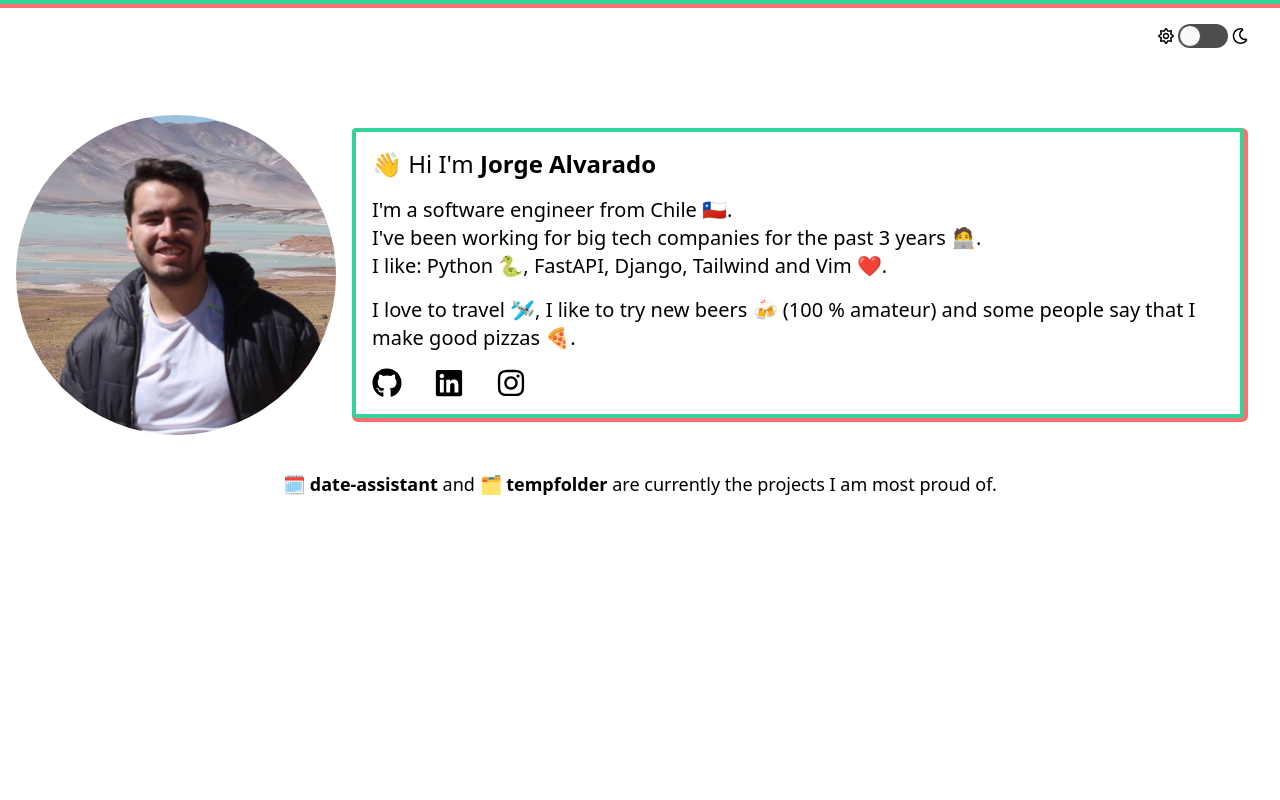
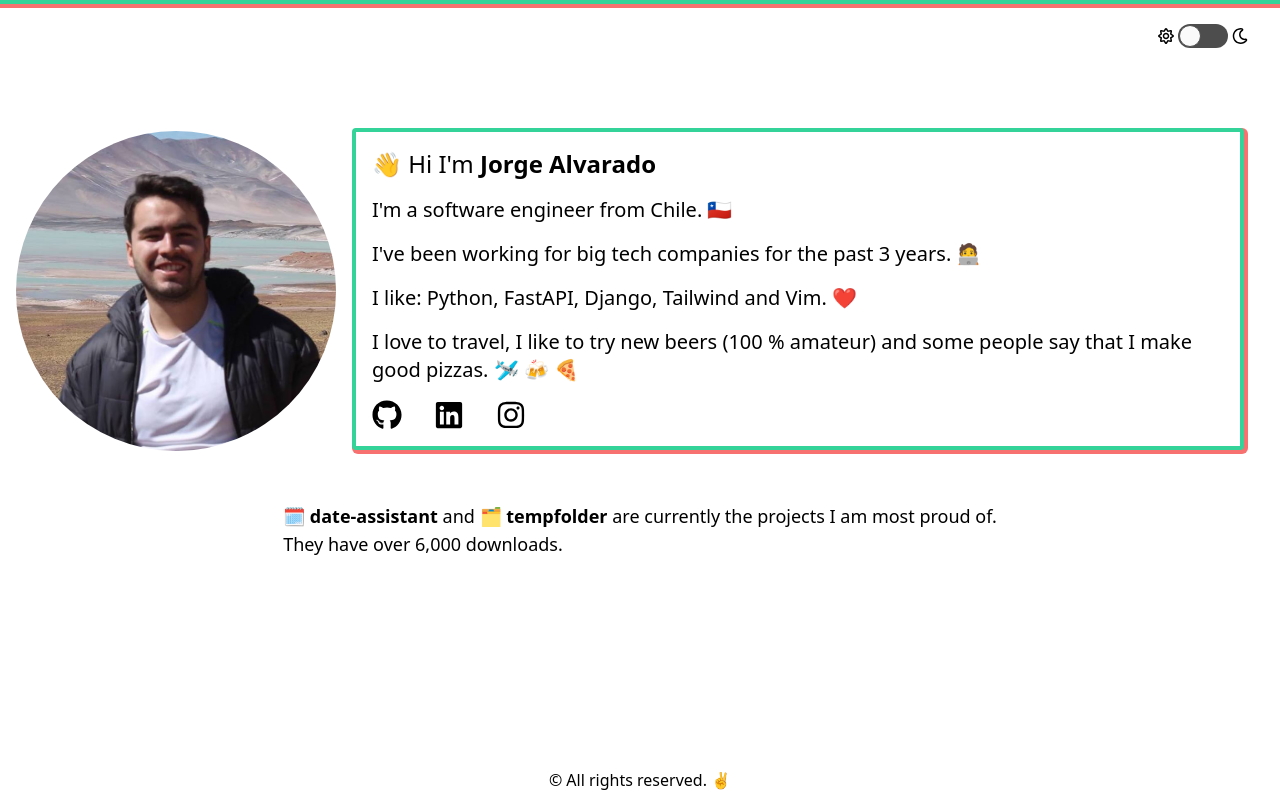
Before and after one commit to jalvaradosegura/jorgealvarado-me, a React (Create React App) app: page / in a window 1280 px wide. Built offline with nearby package versions, Linux system fonts and the light colour scheme.

Commit message:
Adjust some texts

```diff
--- a/src/App.js
+++ b/src/App.js
@@ -3,6 +3,7 @@ import { useState } from "react";
 import BioContainer from "./components/BioContainer";
 import DarkModeToggle from "./components/DarkModeToggle";
 import DetailsContainer from "./components/DetailsContainer";
+import Footer from "./components/Footer";
 import TopBanner from "./components/TopBanner";
 
 function App() {
@@ -13,11 +14,20 @@ function App() {
 
   return (
     <div className={isDarkTheme ? "dark" : "else"}>
-      <div className="bg-white dark:bg-gray-700 min-h-screen">
-        <TopBanner></TopBanner>
-        <DarkModeToggle darkMode={swapTheme}></DarkModeToggle>
-        <BioContainer></BioContainer>
-        <DetailsContainer></DetailsContainer>
+      <div className="bg-white dark:bg-gray-700 min-h-screen flex flex-col">
+        <div>
+          <TopBanner></TopBanner>
+        </div>
+
+        <div className="flex-grow">
+          <DarkModeToggle darkMode={swapTheme}></DarkModeToggle>
+          <BioContainer></BioContainer>
+          <DetailsContainer></DetailsContainer>
+        </div>
+
+        <div>
+          <Footer></Footer>
+        </div>
       </div>
     </div>
   );
--- a/src/components/BioText.js
+++ b/src/components/BioText.js
@@ -11,21 +11,20 @@ const BioText = () => {
                 👋 Hi {"I'm"} <span className="font-bold">Jorge Alvarado</span>
               </h1>
               <p className="text-xl pt-4">
-                {"I'm a software engineer from Chile 🇨🇱."}
+                {"I'm"} a software engineer from Chile. 🇨🇱
               </p>
-              <p className="text-xl">
-                {
-                  "I've been working for big tech companies for the past 3 years 🧑‍💻."
-                }
+              <p className="text-xl pt-4">
+                {"I've"} been working for big tech companies for the past 3 years. 🧑‍💻
               </p>
-              <p className="text-xl">
-                {"I like: Python 🐍, FastAPI, Django, Tailwind and Vim ❤️."}
+              <p className="text-xl pt-4">
+                {"I like: Python, FastAPI, Django, Tailwind and Vim. ❤️"}
               </p>
 
               <p className="text-xl pt-4">
-                I love to travel 🛩, I like to try new beers 🍻 (100 % amateur)
-                and some people say that I make good pizzas 🍕.
+                I love to travel, I like to try new beers (100 % amateur)
+                and some people say that I make good pizzas. 🛩 🍻 🍕
               </p>
+
               <BioSocialIcons></BioSocialIcons>
             </div>
           </div>
--- /dev/null
+++ b/src/components/Footer.js
@@ -0,0 +1,9 @@
+const Footer = () => {
+  return (
+    <div className="flex justify-center py-2 dark:bg-gray-700 dark:text-white">
+      <p>© All rights reserved. ✌️</p>
+    </div>
+  );
+};
+
+export default Footer;
--- a/src/components/RepositoryDetails.js
+++ b/src/components/RepositoryDetails.js
@@ -1,6 +1,7 @@
 const RepositoryDetails = () => {
   return (
-    <div className="flex flex-col items-center pt-4 text-lg dark:text-white">
+    <div className="flex justify-center">
+      <div className="pt-4 text-lg dark:text-white">
         <p>
           🗓{" "}
           <a
@@ -22,6 +23,8 @@ const RepositoryDetails = () => {
           </a>{" "}
           are currently the projects I am most proud of.
         </p>
+        <p>They have over 6,000 downloads.</p>
+      </div>
     </div>
   );
 };
```
Lines whose indentation alone changed are shown as unchanged.
